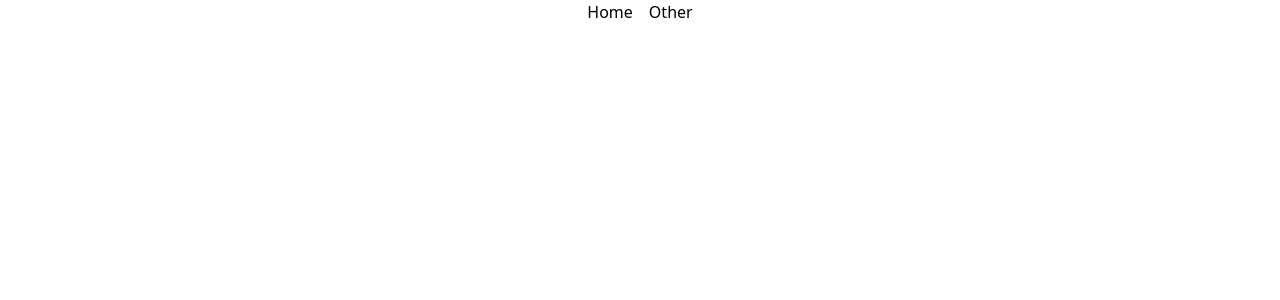
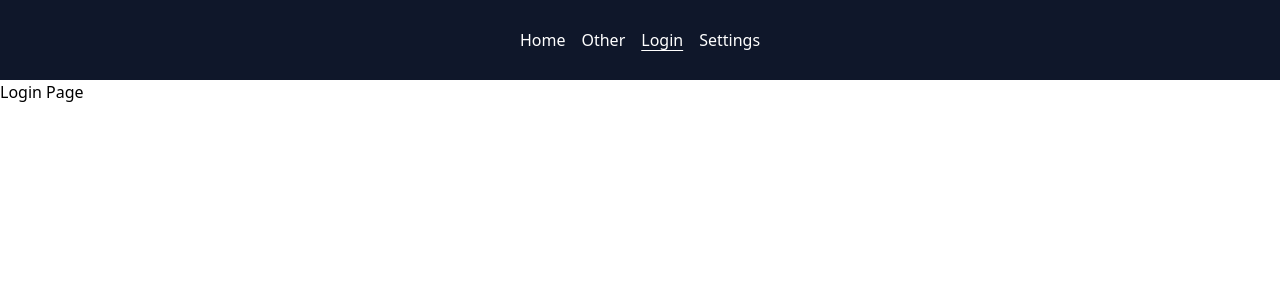
Before and after one commit to ggonz296/project5, a Vue app: page /login in a window 1280 px wide. Before the commit this address had no page. Shown: the top 300 px of the page. Built offline with nearby package versions, Linux system fonts and the light colour scheme.

Commit message:
Completed Navigation Menu

```diff
--- a/src/components/MainCardSingle.vue
+++ b/src/components/MainCardSingle.vue
@@ -12,7 +12,7 @@
     <!--Use tailwind for CSS options-->
     <div class="border border-gray-500 rounded-lg shadow bg-gray-400 h-full">
         <!--Change image to something else-->
-        <img class="object-fill h-4800 w-9600 rounded-t-lg" v-bind:src="faker.image.urlLoremFlickr({category:'cat', height: 4800, width: 9600})" />
+        <img class="object-fill h-4800 w-9600 rounded-t-lg" v-bind:src="faker.image.urlLoremFlickr({category:'computer', height: 4800, width: 9600})" />
         <div class="p-4">
             <p class="mb-2 text-2xl font-bold">{{ firstname }} {{ lastname }}</p>
             <p class="mb-3 font-normal text-gray-800">{{ jobtitle }}</p>
--- a/src/components/NavMenu.vue
+++ b/src/components/NavMenu.vue
@@ -1,7 +1,10 @@
 <template>
-  <nav>
-    <RouterLink to="/">Home</RouterLink>
-    <RouterLink to="/other">Other</RouterLink>
+  <!--Must Add Other router links here-->
+  <nav class="bg-slate-900 h-20 items-center text-white">
+    <RouterLink :to="{name: 'Home'}">Home</RouterLink>
+    <RouterLink :to="{name: 'Other'}">Other</RouterLink>
+    <RouterLink :to="{name: 'LoginPage'}">Login</RouterLink>
+    <RouterLink :to="{name: 'SettingsPage'}">Settings</RouterLink>
   </nav>
 </template>
 
--- /dev/null
+++ b/src/views/CardDetail.vue
@@ -0,0 +1,7 @@
+<script setup>
+
+</script>
+
+<template>
+    CardDetail Page
+</template>
--- /dev/null
+++ b/src/views/LoginPage.vue
@@ -0,0 +1,7 @@
+<script setup>
+
+</script>
+
+<template>
+    Login Page
+</template>
--- /dev/null
+++ b/src/views/SettingsPage.vue
@@ -0,0 +1,7 @@
+<script setup>
+
+</script>
+
+<template>
+    Settings Page
+</template>
```
Also changed, not shown: src/router.js (+8 -0 lines).
